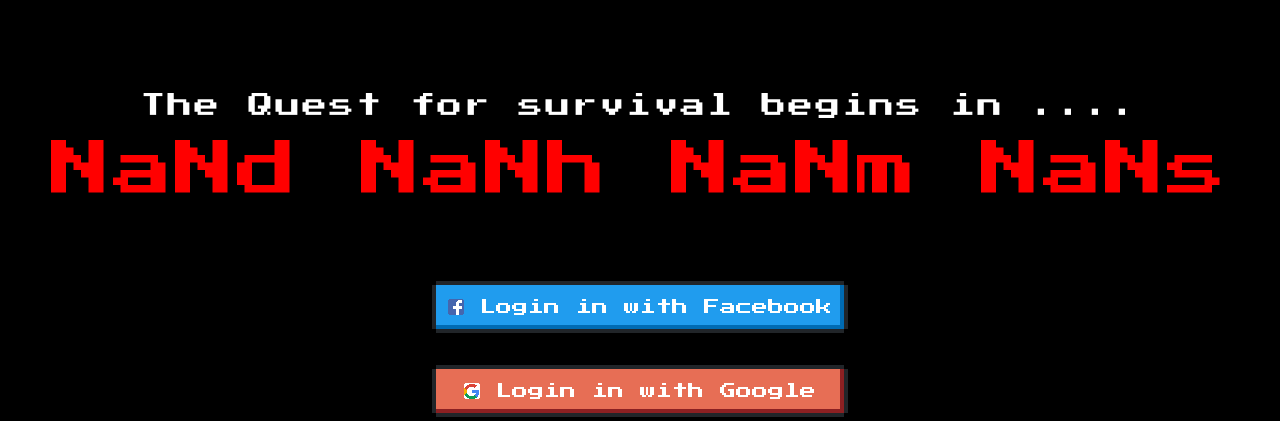
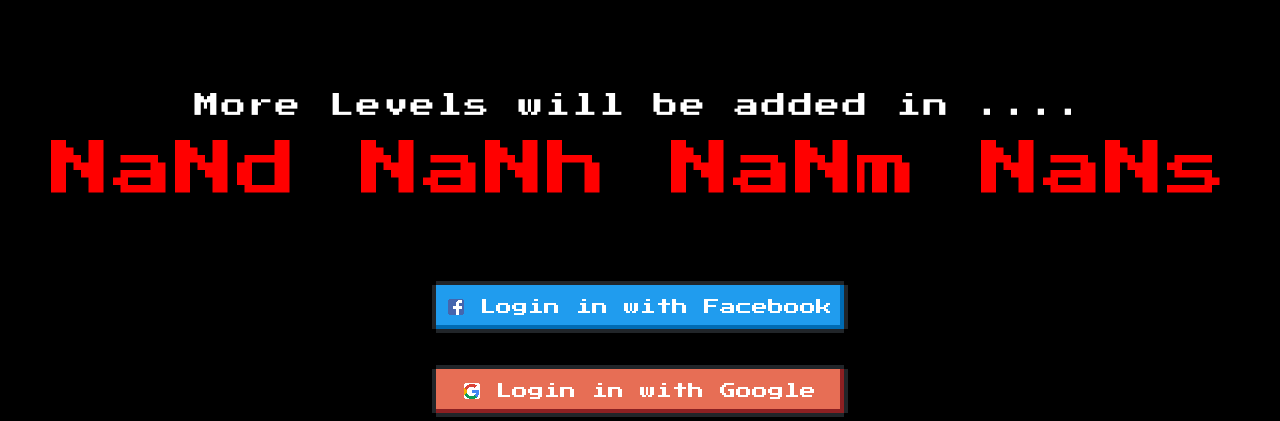
Before and after one commit to harshith331/mindersnatch, a Django app: template templates/timer.html in a window 1280 px wide. Shown: the top 421 px of the page. Run offline with Django 3.2, Linux system fonts and the light colour scheme; the template is opened without the code that fills it, so the values that code supplies are empty; some libraries are stand-ins or nearby versions.

Commit message:
timer message

```diff
--- a/templates/timer.html
+++ b/templates/timer.html
@@ -17,7 +17,7 @@
 <body>
   <div class='wrap' ng-app='app'>
     <div class='time-to'>
-      The Quest for survival begins in ....
+      More Levels will be added in ....
       <span countdown='' date='{{ time }}'>&nbsp;</span>
     </div>
 
```
